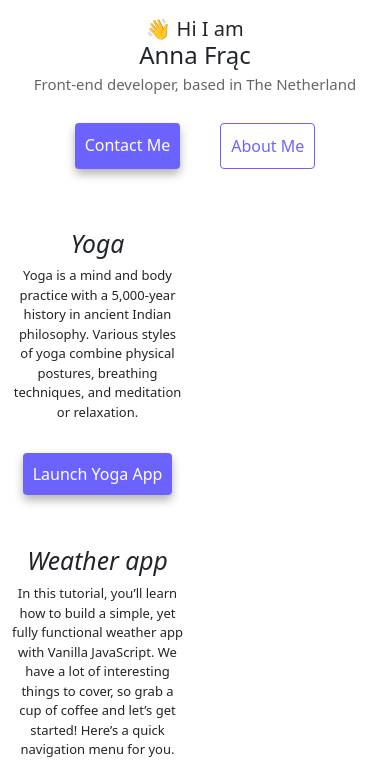
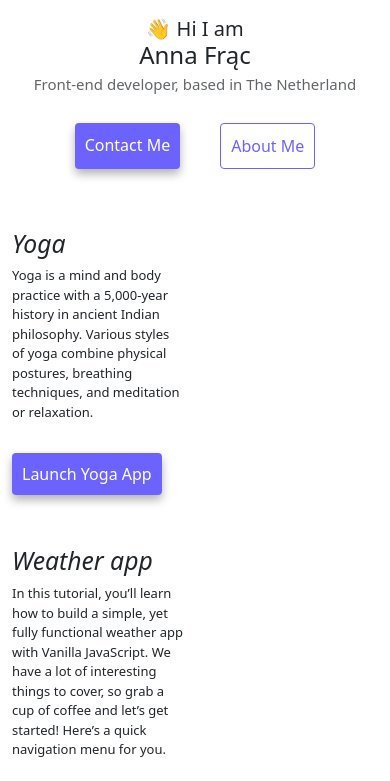
Before and after one commit to anna-mars/Front-end-developer-homework, a plain HTML site: page index.html in a window 390 px wide. Shown: the part 63-844 px from the top of the page. Drawn offline with nearby package versions, Linux system fonts and the light colour scheme.

Commit message:
Update to css/ removed col-6

```diff
--- a/css/styles.css
+++ b/css/styles.css
@@ -135,7 +135,5 @@
       text-align: center;
       margin:10px
     }
-    .col-6{
-      text-align: center;
-    }
+
   }
```
